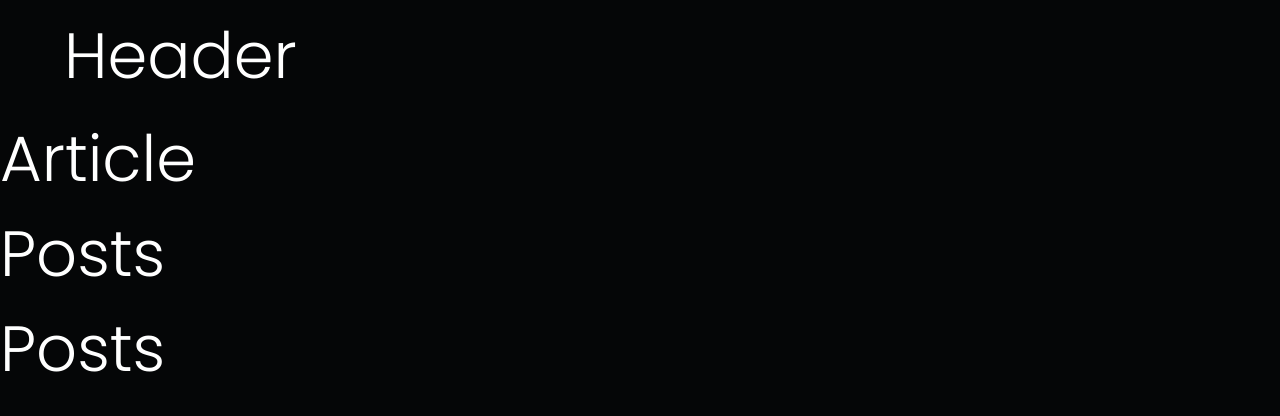
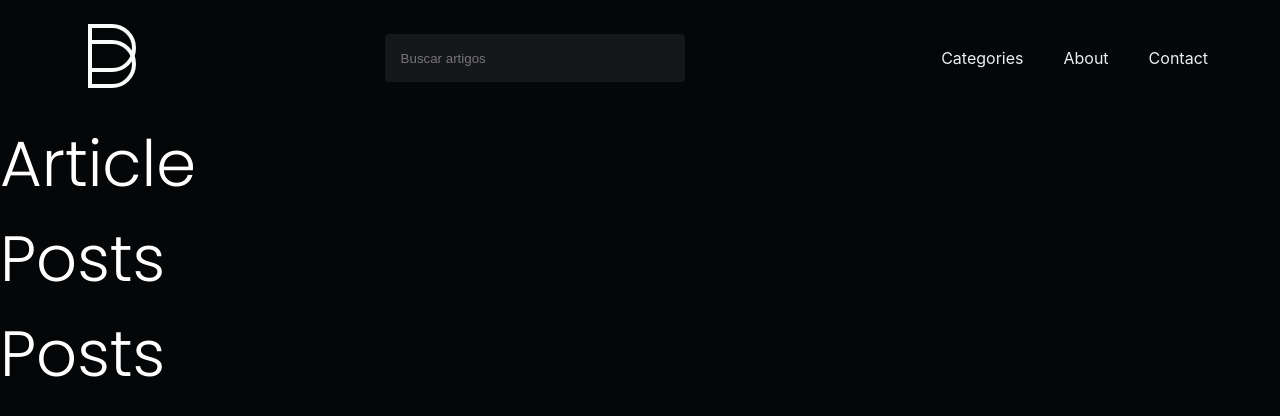
Before and after one commit to Alisson-Lima/firstReactBlog, a React (Create React App) app: page / in a window 1280 px wide. Shown: the top 416 px of the page. Built offline with nearby package versions, Linux system fonts and the light colour scheme.

Commit message:
Adding header stylesheets

```diff
--- a/src/components/Header/index.jsx
+++ b/src/components/Header/index.jsx
@@ -1,7 +1,20 @@
+import Logo from "../../svg/logo.svg"
+
 export default function Header(){
+    const descLogo = "Essa é a logo do blog"
     return (
-        <header>
-            <h1>Header</h1>
+        <header className="flex-space-between">
+            <div className="header-logo">
+                <img src={Logo} alt={descLogo} />
+            </div>
+            <div className="header-search">
+                <input type="text" className="input-search" name="search" id="" placeholder="Buscar artigos" />
+            </div>
+            <ul className="header-menu">
+                <li><a href="#" className="nav-link">Categories</a></li>
+                <li><a href="#" className="nav-link">About</a></li>
+                <li><a href="#" className="nav-link">Contact</a></li>
+            </ul>
         </header>
     )
 }
--- a/src/css/sass/_layout.scss
+++ b/src/css/sass/_layout.scss
@@ -33,9 +33,9 @@ a{
     border: 1px solid red;
 }
 
-.menu{
+.header-menu{
+    display: flex;
     list-style: none;
-    display: flex;
 
     li{
         margin-left: 24px;
@@ -44,37 +44,20 @@ a{
 
 .nav-link{
     display: inline-block;
-
     padding: 8px;
-
     transition: .5s ease;
-
     &:hover{
         opacity: .7;
     }
 }
 
 .input-search{
-    height: 40px;
-    min-width: 300px;
-
-    background-color: $black-light;
-
+    height: 48px;
+    background: $black-light;
     border: 0;
     border-radius: 4px;
-
     color: $white-light;
-    padding: 8px;
+    padding: 8px 16px;
+    outline: transparent;
+    min-width: 300px;
 }
-
-.img-profile{
-    width: 56px;
-    height: 56px;
-    background-color: $gray-2;
-    border-radius: 50%;
-}
-
-.container-posts{
-    display: flex;
-
-}
--- a/src/css/style.css
+++ b/src/css/style.css
@@ -693,11 +693,11 @@ a {
   border: 1px solid red;
 }
 
-.menu {
+.header-menu {
+  display: flex;
   list-style: none;
-  display: flex;
 }
-.menu li {
+.header-menu li {
   margin-left: 24px;
 }
 
@@ -711,22 +711,12 @@ a {
 }
 
 .input-search {
-  height: 40px;
-  min-width: 300px;
-  background-color: #15171A;
+  height: 48px;
+  background: #15171A;
   border: 0;
   border-radius: 4px;
   color: #FAFCFC;
-  padding: 8px;
+  padding: 8px 16px;
+  outline: transparent;
+  min-width: 300px;
 }
-
-.img-profile {
-  width: 56px;
-  height: 56px;
-  background-color: #4E4E50;
-  border-radius: 50%;
-}
-
-.container-posts {
-  display: flex;
-}
```
Also changed, not shown: src/svg/logo.svg (added).
